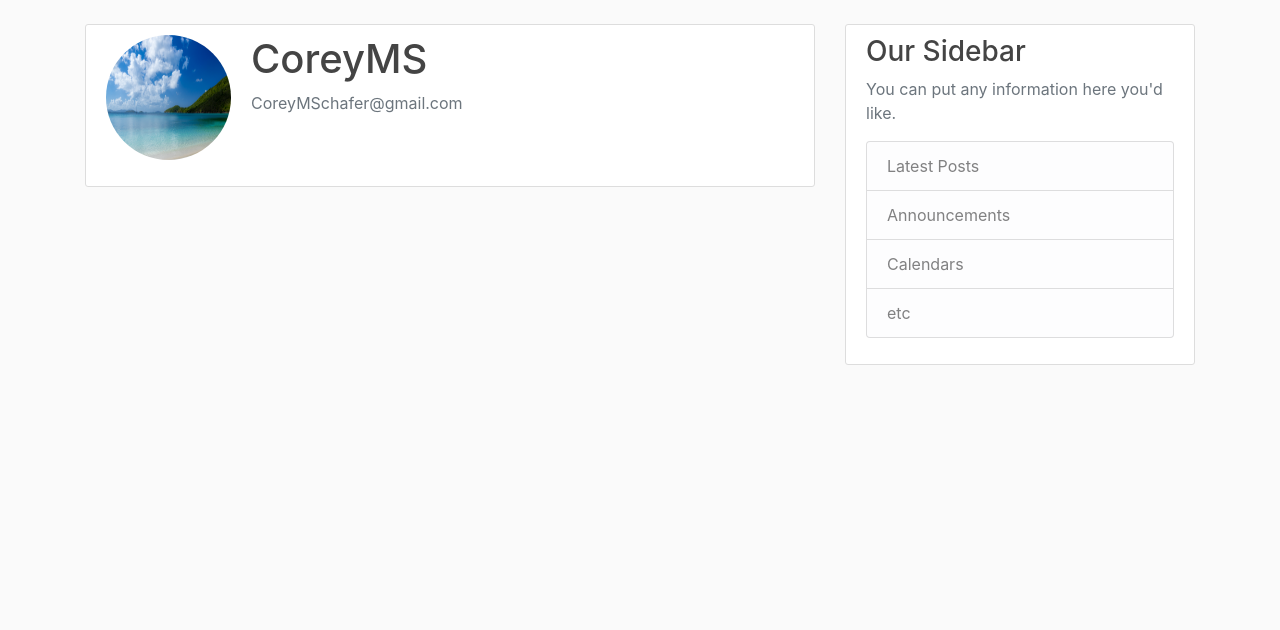
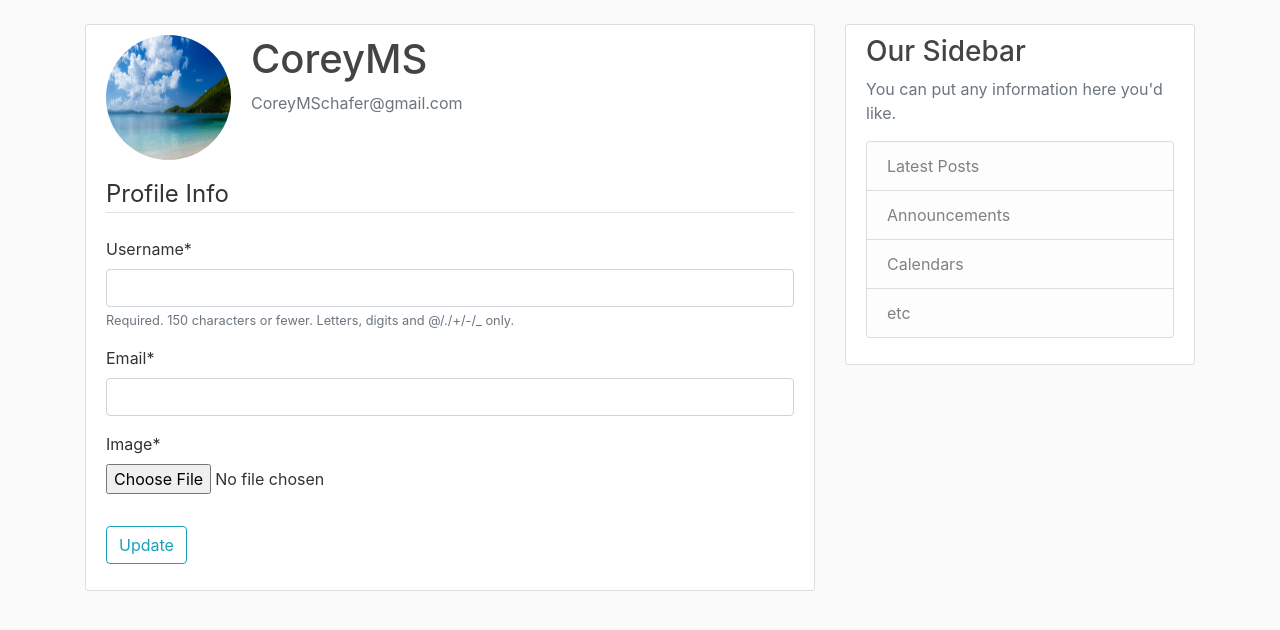
Before and after one commit to jeonjunmin/django_tutorial, a Django app: page /profile/ in a window 1280 px wide. Shown: the part 56-686 px from the top of the page. Run offline with Django 3.2, Linux system fonts and the light colour scheme; a user stored in the database is signed in; data comes from the database, SQL or seed files in the repository; some libraries are stand-ins or nearby versions.

Commit message:
no message

```diff
--- a/users/forms.py
+++ b/users/forms.py
@@ -1,10 +1,23 @@
 from django import forms
 from django.contrib.auth.models import User
 from django.contrib.auth.forms import UserCreationForm
+from .models import Profile
 
 class UserRegisterForm(UserCreationForm):
     email = forms.EmailField()
-
     class Meta:
         model = User
         fields = ['username','email','password1','password2']
+
+
+class UserUpdateForm(forms.ModelForm):
+    email = forms.EmailField()
+    class Meta:
+        model = User
+        fields = ['username','email']
+
+
+class ProfileUpdateForm(forms.ModelForm):
+    class Meta:
+        model = Profile
+        fields = ['image']
--- a/users/templates/users/profile.html
+++ b/users/templates/users/profile.html
@@ -9,6 +9,16 @@
           <p class="text-secondary">{{user.email}}</p>
         </div>
       </div>
-      <!-- FORM HERE -->
+      <form method="POST" enctype="multipart/form-data">
+            {% csrf_token %}
+            <fieldset class="form-group">
+                <legend class="border-bottom mb-4">Profile Info</legend>
+                {{u_form|crispy}}
+                {{p_form|crispy}}
+            </fieldset>
+            <div class="form-group">
+                <button class="btn btn-outline-info" type="submit">Update</button>
+            </div>
+        </form>
     </div>
 {% endblock content %}
--- a/users/views.py
+++ b/users/views.py
@@ -2,7 +2,7 @@ from django.contrib.auth.forms import UserCreationForm
 from django.shortcuts import render, redirect
 from django.contrib import messages
 from django.contrib.auth.decorators import login_required
-from .forms import UserRegisterForm
+from .forms import UserRegisterForm , UserUpdateForm , ProfileUpdateForm
 
 def register(request):
     if request.method == 'POST':
@@ -19,4 +19,12 @@ def register(request):
 
 @login_required
 def profile(request):
-    return render(request,'users/profile.html')
+    u_form = UserUpdateForm()
+    p_form = ProfileUpdateForm()
+    context = {
+        'u_form':u_form ,
+        'p_form':p_form
+
+    }
+
+    return render(request,'users/profile.html',context)
```
